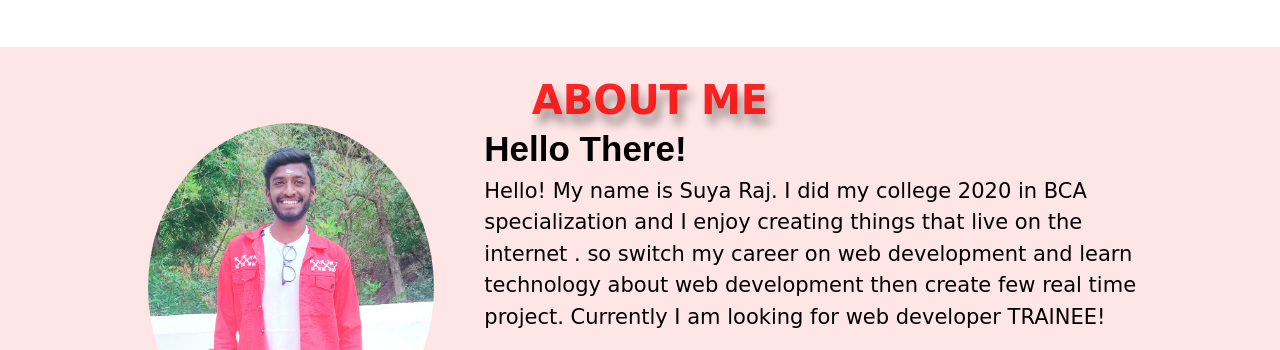
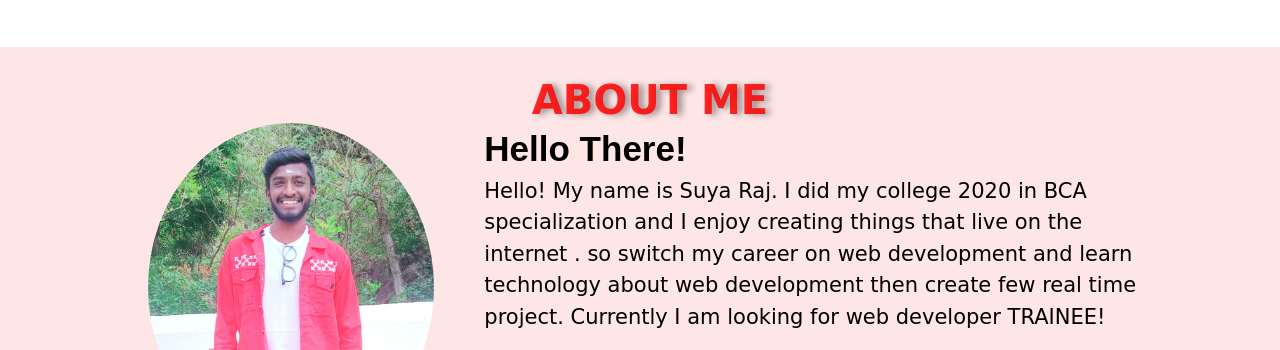
Before and after one commit to suyaraj638087/my-portfolio, a plain HTML site: page index.html in a window 1280 px wide. Shown: the part 397-747 px from the top of the page. Drawn offline with Linux system fonts and the light colour scheme.

Commit message:
Update my-portfolio.css

```diff
--- a/my-portfolio.css
+++ b/my-portfolio.css
@@ -160,7 +160,7 @@ padding-bottom:50px;
 .about .container h1{
 			text-align:center;
 			color:#ff0000d6;
-			text-shadow: 5px 10px 10px #00000061;
+			text-shadow: 5px 1px 6px #00000061;
 		    font-family: cursive;
 			font-size:40px;
 }
```
